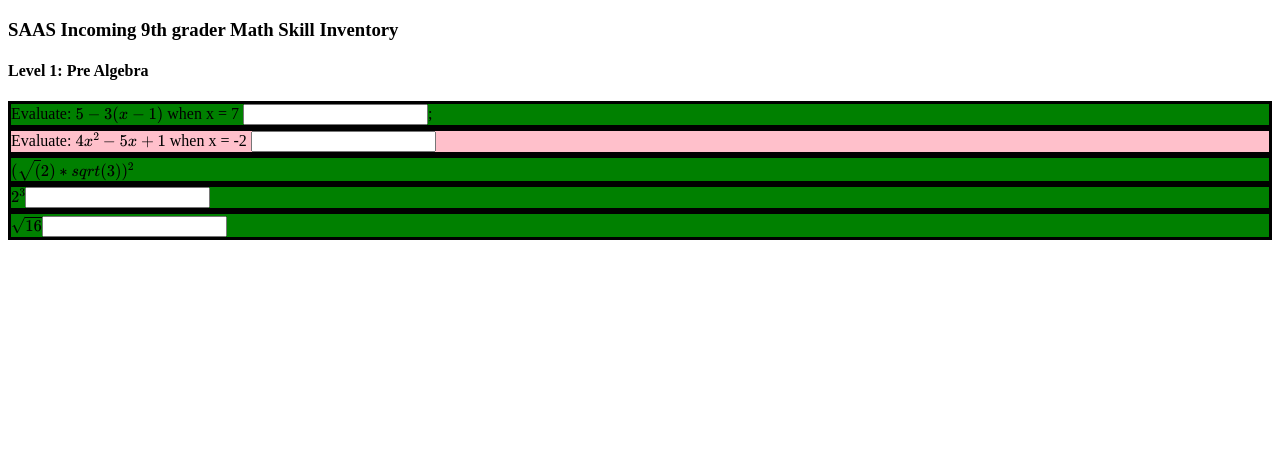
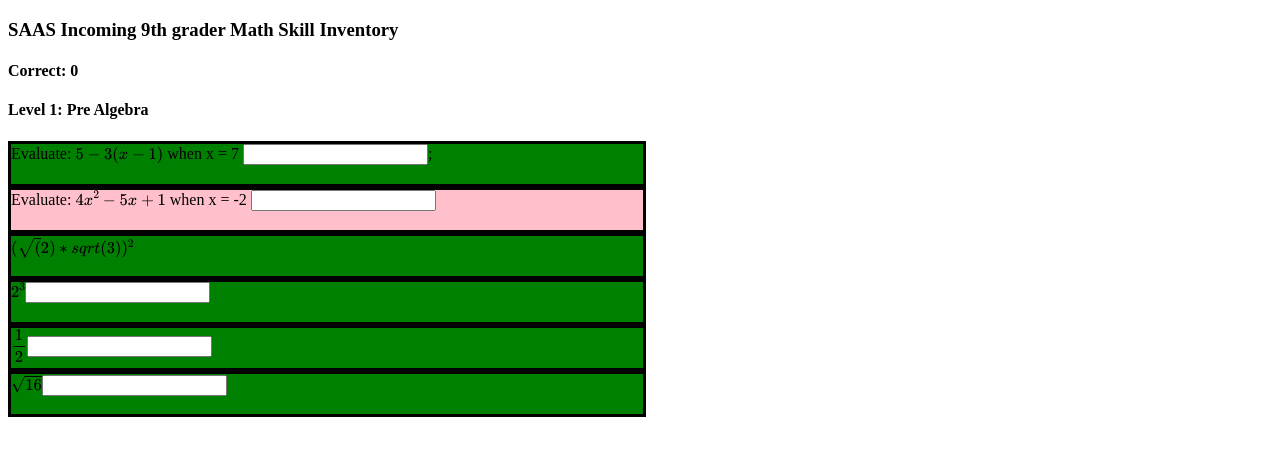
Before and after one commit to luisfrias2/day69, a plain HTML site: page index.html in a window 1280 px wide. Drawn offline with nearby package versions, Linux system fonts and the light colour scheme; some packages are replaced by stand-ins of ours.

Commit message:
Added fraction question and removed debug code

```diff
--- a/index.html
+++ b/index.html
@@ -9,11 +9,15 @@
         .odd{
   background: green;
   border-style:solid;
+  height:40px;
+  width:50%;
 }
 
 .even{
   background:pink;
   border-style:solid;
+  width:50%;
+  height:40px;
 }
 
 input{
@@ -34,6 +38,7 @@
 
 <body>
     <h3>SAAS Incoming 9th grader Math Skill Inventory</h3>
+    <h4>Correct: <span id="numCorrect">0</span></h4>
     <h4>Level 1: Pre Algebra</h4>
     <div class="odd">
         Evaluate: \(5-3(x-1)\) when x = 7
@@ -53,11 +58,11 @@
     <script id="rendered-js">
     console.clear();
 
-    $('input').change(checkAnswer);
+    //$('input').change(checkAnswer);
 
-    function checkAnswer(e) {
-        console.log();
-    }
+    // function checkAnswer(e) {
+    //     console.log();
+    // }
 
     function makeQ(q, a, level) {
         let question = {}
@@ -69,13 +74,14 @@
 
     let questions = [];
     questions.push(makeQ("2^3", "8", 1));
+    questions.push(makeQ("\\dfrac{1}{2}", ".5", 1));
     questions.push(makeQ("\\sqrt{16}", "4", 1));
-    console.log(questions);
+    //console.log(questions);
 
 
     function makeTest(e) {
         for (let i = 0; i < questions.length; i++) {
-            console.log(questions[i]);
+            //console.log(questions[i]);
             theQuestion = '<div class="odd">';
             theQuestion += '\\(';
             theQuestion += questions[i].q;
@@ -97,7 +103,7 @@
     function checkAnswer(e) {
         correct = $(this).data("answer");
         response = $(this).val();
-        console.log(correct, response);
+        //console.log(correct, response);
         numInputs = $("input").length;
 
         if (correct == response) {
@@ -107,7 +113,7 @@
         } else {
             $(this).removeClass("correct").addClass("incorrect");
         }
-        console.log('checkAnswer', correct, response);
+        //console.log('checkAnswer', correct, response);
     }
     </script>
 </body>
```
